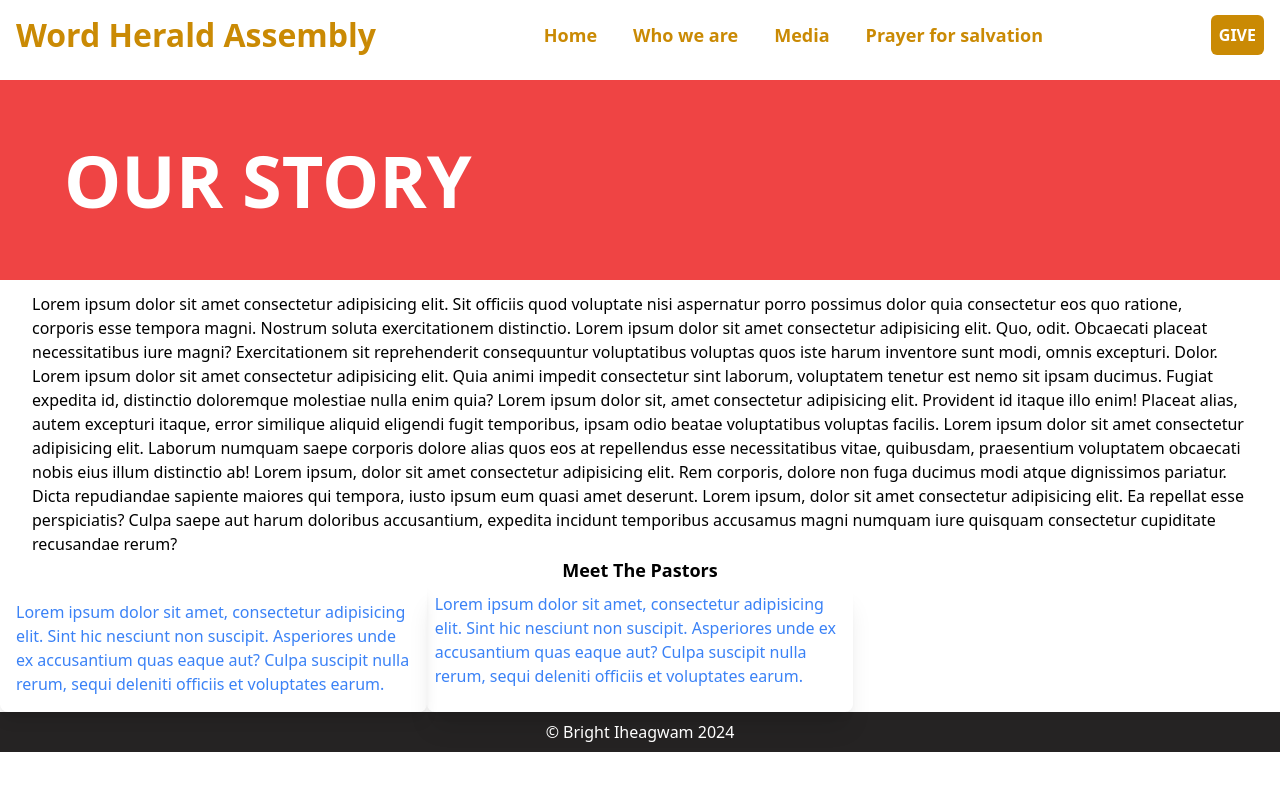
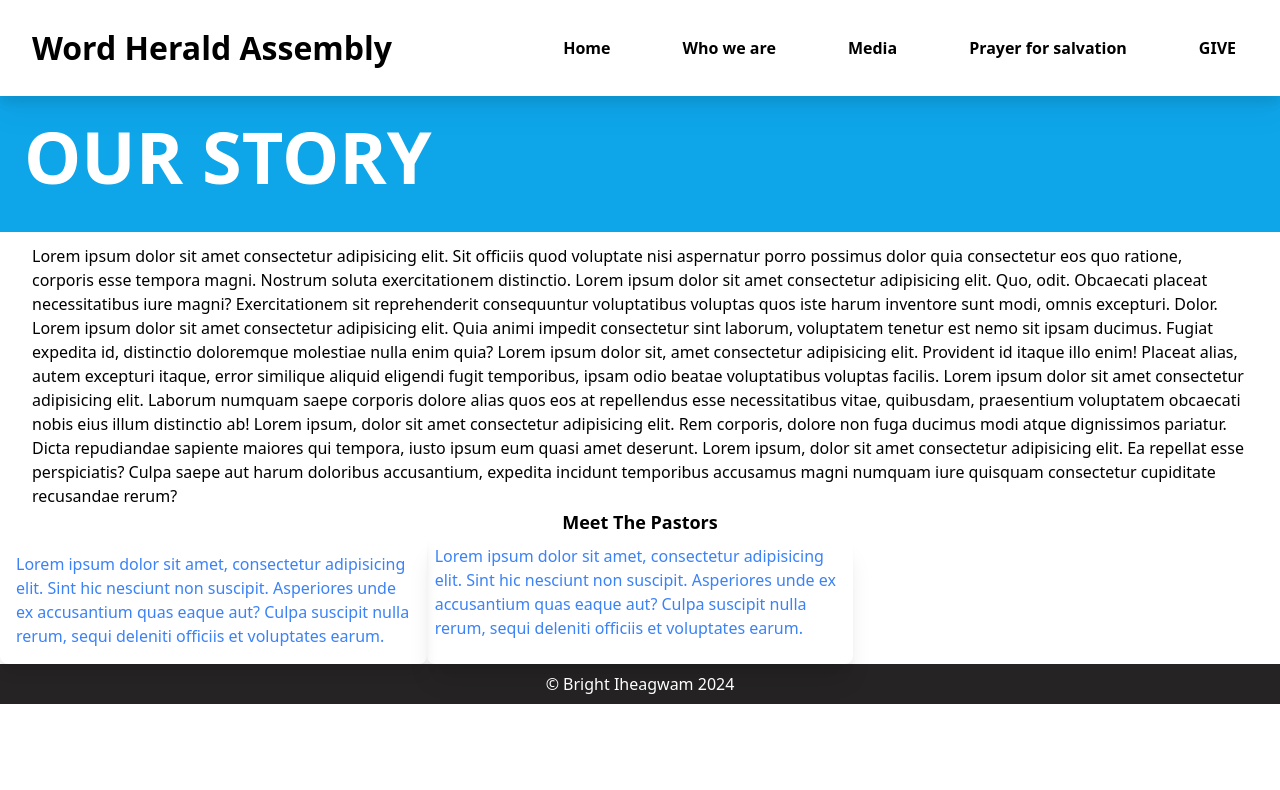
Before and after one commit to BICD-dev/word-herald-assembly, a React (Vite) app: page /about in a window 1280 px wide. Shown: the top 790 px of the page. Built offline with nearby package versions, Linux system fonts and the light colour scheme.

Commit message:
mobile view navbar an some adjustments

```diff
--- a/package.json
+++ b/package.json
@@ -13,6 +13,7 @@
     "@emotion/react": "^11.13.5",
     "@emotion/styled": "^11.13.5",
     "@mui/material": "^6.1.8",
+    "aos": "^3.0.0-beta.6",
     "firebase": "^11.0.2",
     "react": "^18.3.1",
     "react-dom": "^18.3.1",
--- a/src/components/Navbar.jsx
+++ b/src/components/Navbar.jsx
@@ -1,31 +1,92 @@
 import { Link } from "react-router-dom";
-// import { useEffect, useState } from "react";
+import { useState } from "react";
 const Navbar = () => {
-
-
+  const [isMenuOpen, setIsMenuOpen] = useState(false);
 
   return (
     <>
-      <div className={`flex items-center justify-between h-[70px] w-full gap-10 px-4 fixed text-yellow-600 z-40 backdrop-blur-lg top-0 font-extrabold`}>
-        <h1 className="lg:text-[2rem] md:text-2xl font-extrabold ">
+      <div
+        className={`flex justify-between items-center text-black py-6
+        lg:px-8 md:px-32 px-8 bg-white drop-shadow-xl fixed top-0 w-screen z-70 `}
+      >
+        <h1 className="lg:text-[2rem] md:text-2xl text-2xl font-extrabold ">
           Word Herald Assembly
         </h1>
-        <ol className="flex w-[40%] justify-between items-center h-full lg:text-[18px] text-yellow-600 sm:text-sm md:text-base">
-          <li className="hover:underline">
-            <Link to="/" className="z-10">Home</Link>
+        {/* desktop view */}
+        <ol className="hidden lg:flex gap-12 justify-between items-center h-full font-semibold text-base ">
+          <li className="hover:bg-sky-400 hover:text-white rounded-md p-3 transition-all cursor-pointer">
+            <Link to="/" className="z-10">
+              Home
+            </Link>
           </li>
-          <li className="hover:underline">
-            <Link to="/about" >Who we are</Link>
+          <li className="hover:bg-sky-400 hover:text-white rounded-md p-3 transition-all cursor-pointer">
+            <Link to="/about">Who we are</Link>
           </li>
-          <li className="hover:underline">
+          <li className="hover:bg-sky-400 hover:text-white rounded-md p-3 transition-all cursor-pointer">
             <Link to="/contact">Media</Link>
           </li>
-          <li className="hover:underline">
-            <Link to="/prayer" className="z-50">Prayer for salvation</Link>
+          <li className="hover:bg-sky-400 hover:text-white rounded-md p-3 transition-all cursor-pointer">
+            <Link to="/prayer" className="z-50">
+              Prayer for salvation
+            </Link>
+          </li>
+
+          <li className="hover:bg-sky-400 hover:text-white rounded-md p-3 transition-all cursor-pointer">
+            <Link to="/give">GIVE</Link>
           </li>
         </ol>
-        <div className=" font-semibold hover:bg-yellow-700 bg-yellow-600 rounded-md text-white p-2">
-        <Link to="/give">GIVE</Link>
+
+        {/* Mobile view */}
+        <i
+          className="lg:hidden block text-5xl cursor-pointer"
+          onClick={() => setIsMenuOpen(!isMenuOpen)}
+        >
+          &equiv;
+        </i>
+
+        <div
+          className={`absolute lg:hidden top-24 left-0 w-full  bg-white flex flex-col items-center gap-6 font-semibold text-lg
+          transform transition-transform ${
+            isMenuOpen ? "opacity-100 flex" : "opacity-0 hidden"
+          }`}
+          style={{ transition: "transwform 0.3s ease, opacity 0.3s ease" }}
+
+        >
+          <li
+            className="p-4 hover:bg-sky-400
+             hover:text-white transition-all cursor-pointer list-none w-full text-center "
+          >
+            <Link to="/" className="z-10">
+              Home
+            </Link>
+          </li>
+          <li
+            className="p-4 hover:bg-sky-400
+             hover:text-white transition-all cursor-pointer list-none w-full text-center "
+          >
+            <Link to="/about">Who we are</Link>
+          </li>
+          <li
+            className="p-4 hover:bg-sky-400
+             hover:text-white transition-all cursor-pointer list-none w-full text-center "
+          >
+            {" "}
+            <Link to="/contact">Media</Link>
+          </li>
+          <li
+            className="p-4 hover:bg-sky-400
+             hover:text-white transition-all cursor-pointer list-none w-full text-center "
+          >
+            <Link to="/prayer" className="z-50">
+              Prayer for salvation
+            </Link>
+          </li>
+          <li
+            className="p-4 hover:bg-sky-400
+             hover:text-white transition-all cursor-pointer list-none w-full text-center ">
+            {" "}
+            <Link to="/give">GIVE</Link>
+          </li>
         </div>
       </div>
     </>
--- a/src/index.css
+++ b/src/index.css
@@ -6,7 +6,7 @@
     @apply shadow-xl p-2 rounded-lg;
 }
 .standard-h2{
-    @apply text-center capitalize font-semibold text-lg;
+    @apply text-center capitalize font-semibold text-lg ;
 }
 .navbar-li{
     @apply relative after:top-0 after:w-0 after:h-0 hover:after:w-full hover:after:h-full after:origin-center after:duration-500 after:absolute after:bg-[blue] after:right-0 w-max h-max p-2 after:rounded-md duration-300 ease-in-out origin-center;
--- a/src/pages/About.jsx
+++ b/src/pages/About.jsx
@@ -2,7 +2,7 @@ const About = () => {
   return (
     <div className=" mt-[80px]">
       {/* // initial paragraph talking about the church, its mission and its vision */}
-      <section className="bg-red-500 h-2/5 w-full p-[4rem]">
+      <section className="px-6 py-10 bg-sky-500 w-full h-full">
         <h2 className="font-bold text-7xl text-white">OUR STORY</h2>
       </section>
 
--- a/src/pages/Home.jsx
+++ b/src/pages/Home.jsx
@@ -1,17 +1,28 @@
-// import chapel from "../assets/chapel.jpg";
 import background from "../assets/black_bg.jpg";
+import AOS from "aos";
+import "aos/dist/aos.css"; // You can also use <link> for styles
+import church from "../assets/image.png";
+
 const Home = () => {
+  AOS.init();
+
   return (
     <>
       {/* beginning section  */}
-      <div className="h-screen bg-cover text-white flex justify-center items-center" style={{ backgroundImage: `url(${background})` }}>
-        <h1 className=" font-semibold text-7xl text-center">Building faith<br /> Spreading love <br /> Serving with hope</h1>
+      <div
+        className="h-screen bg-cover text-white flex justify-center items-center"
+        style={{ backgroundImage: `url(${background})` }}
+      >
+        <h1 className=" font-semibold text-7xl text-center">
+          Building faith
+          <br /> Spreading love <br /> Serving with hope
+        </h1>
       </div>
       {/* announcement section */}
-      <div className="mt-9 mx-6 ">
+      <div className="mt-9 mx-6 " data-aos="fade-in">
         <h2 className="text-4xl font-semibold text-center ">Announcements</h2>
         <section className="grid grid-cols-3 gap-6 mt-12 mb-12">
-          <span className="announcement-span">
+          <span className="announcement-span" data-aos="fade-up">
             <p>
               Lorem ipsum dolor sit amet consectetur adipisicing elit. Quis ea
               expedita repellendus vero eveniet, minima voluptatem ut quas,
@@ -19,7 +30,7 @@ const Home = () => {
               in? Dolorum, voluptatum est?
             </p>
           </span>
-          <span className="announcement-span">
+          <span className="announcement-span" data-aos="fade-up">
             <p>
               Lorem ipsum dolor sit amet consectetur adipisicing elit. Quis ea
               expedita repellendus vero eveniet, minima voluptatem ut quas,
@@ -27,7 +38,7 @@ const Home = () => {
               in? Dolorum, voluptatum est?
             </p>
           </span>
-          <span className="announcement-span">
+          <span className="announcement-span" data-aos="fade-up">
             <p>
               Lorem ipsum dolor sit amet consectetur adipisicing elit. Quis ea
               expedita repellendus vero eveniet, minima voluptatem ut quas,
@@ -35,7 +46,7 @@ const Home = () => {
               in? Dolorum, voluptatum est?
             </p>
           </span>
-          <span className="announcement-span">
+          <span className="announcement-span" data-aos="fade-up">
             <p>
               Lorem ipsum dolor sit amet consectetur adipisicing elit. Quis ea
               expedita repellendus vero eveniet, minima voluptatem ut quas,
@@ -45,22 +56,24 @@ const Home = () => {
           </span>
         </section>
       </div>
+
       {/* articles */}
       <div className="mt-9 mx-6 mb-6">
-        <header className="flex justify-between">
+        <header className="flex justify-between mb-2">
           <h2 className="text-4xl font-semibold text-center ">Articles</h2>
           <button className="border border-black border-solid">
-            <a href="/articlesList">See all articles {"=>"}{" "}</a>
+            <a href="/articlesList">See all articles {"=>"} </a>
           </button>
         </header>
-        <section className="grid grid-cols-3 gap-6">
-          <span className="announcement-span">
-            <h2 className="standard-h2">Article one</h2>
+        <section className=" p-4 border border-solid border-black ">
+          <span className="" >
+            <h2 className="standard-h2 ">Suffering for being a Christian</h2>
             <p>
-              Lorem ipsum dolor sit amet consectetur adipisicing elit. Mollitia,
-              omnis recusandae autem illo deleniti ea quae? Perferendis
-              dignissimos libero dolore facere eius eum non! Rerum ipsa libero
-              illum vero quia.
+              Many Christians will most likely not want to listen to someone wo
+              tells them that they&apos;ll have to suffer in this world.
+              You&apos;ll probably hear responses such as &quot;Christ has
+              suffered so that i won&apos;t have to suffer&quot;, but what
+              exactly does the bible say about this?
             </p>
             <h3 className="font-semibold ">Written by Victor</h3>
             <button className="bg-orange-600 text-white rounded-2xl p-1 px-2 mt-2">
@@ -69,6 +82,49 @@ const Home = () => {
           </span>
         </section>
       </div>
+
+      <div className="mx-6 mb-6 flex flex-col items-center md:items-stretch">
+        <h1 className="text-4xl capitalize font-bold  text-center mb-12">
+          upcoming events
+        </h1>
+        <div className="grid grid-cols-1 gap-6 lg:grid-cols-3 md:grid-cols-2 ">
+          <section className="border border-solid border-[#7e7a7a] w-fit rounded-2xl overflow-hidden md:rounded-md">
+            <img src={church} alt="church_pic1" className="h-[15rem] w-full" />
+            <p className="p-4 text-center  text-xl">
+              Love Feast - Tuesday service
+            </p>
+            <p className="p-4 text-[15px] text-center font-light">
+              Physical meeting - Mellanby OSR
+            </p>
+          </section>
+
+          <section className="border border-solid border-[#5c5656] w-fit rounded-2xl overflow-hidden md:rounded-md">
+            <img src={church} alt="church_pic1" className="h-[15rem] w-full" />
+            <p className="p-4 text-center  text-xl">
+              Celebration service - Sunday service
+            </p>
+            <p className="p-4 text-[15px] text-center font-light">
+              Physical meeting - Mellanby OSR
+            </p>
+          </section>
+
+          <section className="border border-solid border-[#5c5656] w-fit rounded-2xl overflow-hidden md:rounded-md">
+            <img src={church} alt="church_pic1" className="h-[15rem] w-full" />
+            <p className="p-4 text-center  text-xl">
+              Prayer meeting - Friday service
+            </p>
+            <p className="p-4 text-[15px] text-center font-light">
+              Physical meeting - Chapel
+            </p>
+          </section>
+        </div>
+      </div>
+
+      <div className="px-6">
+        <h1 className="text-4xl font-bold  text-left mb-12">
+          We&apos;re Glad You Found Us
+        </h1>
+      </div>
     </>
   );
 };
```
Also changed, not shown: src/assets/image.png (added), 1 other file (tests, documents, lock files or other folders).
